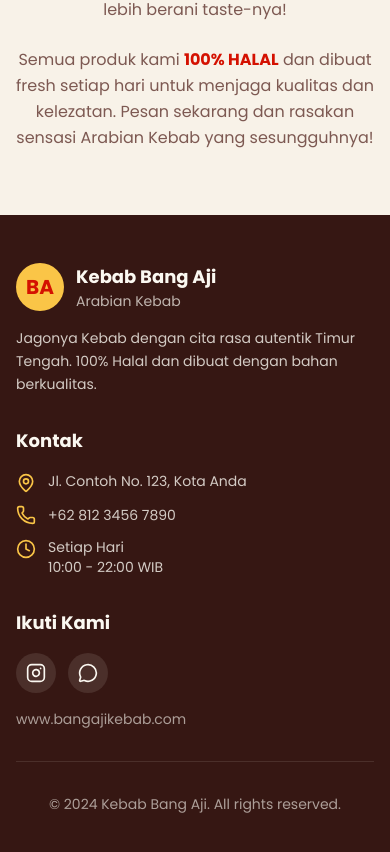
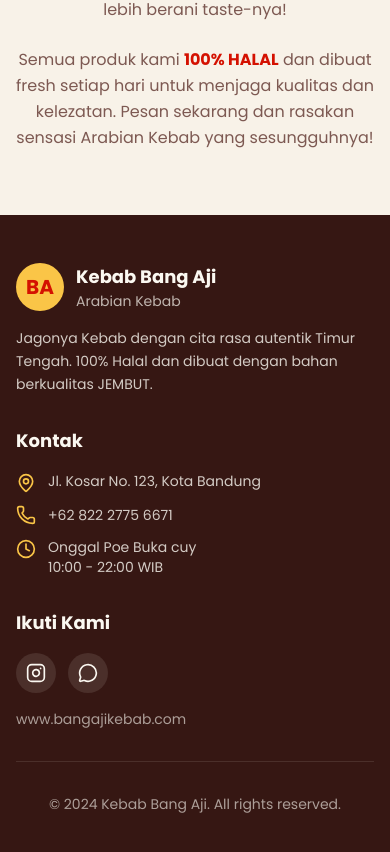
Before and after one commit to FlupyXSann/online-shop-project, a Next.js app: page / in a window 390 px wide. Shown: the part 6228-7080 px from the top of the page. Built offline with nearby package versions, Linux system fonts and the light colour scheme.

Commit message:
Modify footer text for address and contact details
Updated footer content with new address, phone number, and operating hours.

```diff
--- a/components/footer.tsx
+++ b/components/footer.tsx
@@ -20,7 +20,7 @@ export function Footer() {
             </div>
             <p className="text-sm opacity-80 leading-relaxed">
               Jagonya Kebab dengan cita rasa autentik Timur Tengah.
-              100% Halal dan dibuat dengan bahan berkualitas.
+              100% Halal dan dibuat dengan bahan berkualitas JEMBUT.
             </p>
           </div>
 
@@ -31,17 +31,17 @@ export function Footer() {
               <div className="flex items-start gap-3">
                 <MapPin className="w-5 h-5 mt-0.5 text-secondary" />
                 <span className="text-sm opacity-80">
-                  Jl. Contoh No. 123, Kota Anda
+                  Jl. Kosar No. 123, Kota Bandung
                 </span>
               </div>
               <div className="flex items-center gap-3">
                 <Phone className="w-5 h-5 text-secondary" />
-                <span className="text-sm opacity-80">+62 812 3456 7890</span>
+                <span className="text-sm opacity-80">+62 822 2775 6671</span>
               </div>
               <div className="flex items-start gap-3">
                 <Clock className="w-5 h-5 mt-0.5 text-secondary" />
                 <span className="text-sm opacity-80">
-                  Setiap Hari<br />10:00 - 22:00 WIB
+                  Onggal Poe Buka cuy<br />10:00 - 22:00 WIB
                 </span>
               </div>
             </div>
```
